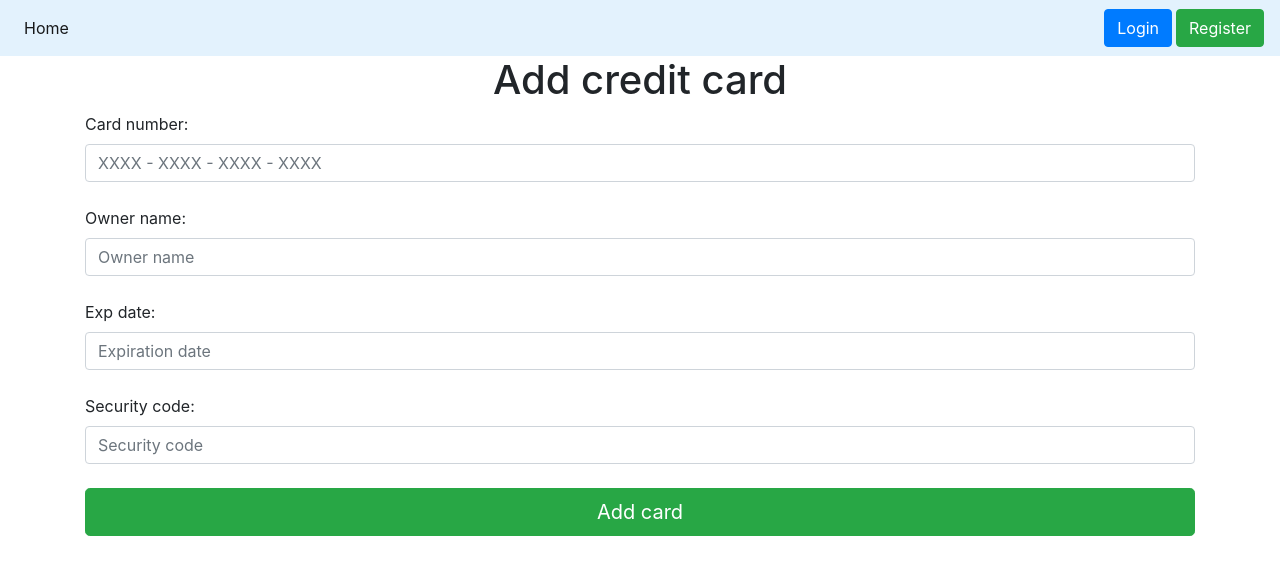
After one commit to NemanjaVasiljevic/DRS_Projekat, a Flask app: page /add_card in a window 1280 px wide. The commit adds this page. Shown: the top 575 px of the page. Run offline with Flask 2, Linux system fonts and the light colour scheme; some libraries are stand-ins or nearby versions.

Commit message:
male izmene

```diff
--- a/UI/API/forms.py
+++ b/UI/API/forms.py
@@ -30,3 +30,10 @@ class EditProfileForm(FlaskForm):
     password1 = PasswordField(label='Password:', validators=[Length(min=6)])
     password2 = PasswordField(label='Confirm password:', validators=[EqualTo('password1', 'Passwords do not match.')])
     submit = SubmitField(label='Save changes')
+
+class CreditCardFrom(FlaskForm):
+    cardNum = StringField(label='Card number: ', validators=[Length(min = 16, max = 16),DataRequired()])
+    ownerName = StringField(label='Owner name: ', validators=[Length(min = 3, max = 20),DataRequired()])
+    expDate = StringField(label='Exp date: ', validators=[Length(min = 5, max = 5),DataRequired()])
+    securityCode = StringField(label='Security code: ', validators=[Length(min = 3, max = 3),DataRequired()])
+    submit = SubmitField(label='Add card')
--- a/UI/API/routes.py
+++ b/UI/API/routes.py
@@ -1,6 +1,7 @@
 from flask import Flask, render_template, flash, redirect, url_for, jsonify, request, json, session
-from API.forms import RegisterForm, LoginForm, EditProfileForm
+from API.forms import RegisterForm, LoginForm, EditProfileForm,CreditCardFrom
 from API.models.user import User, UserSchema, LoginSchema
+from API.models.creditCard import CreditCard, CreditCardSchema
 from flask_login import login_user
 from urllib import request as req
 from urllib.error import HTTPError
@@ -109,3 +110,30 @@ def edit_profile_page():
         return render_template('edit_profile.html', form=form)
 
     return redirect(url_for('login_page'))
+
+@app.route('/add_card', methods=["POST", "GET"])
+def addCard_page():
+    form = CreditCardFrom()
+    if form.validate_on_submit():
+        card_to_add = CreditCard(form.cardNum.data, form.ownerName.data, form.expDate.data, form.securityCode.data)
+
+        data = CreditCardSchema().dump(card_to_add)
+        data = jsonify(data).get_data()
+        zahtev = req.Request("http://127.0.0.1:5000/add_card")
+        zahtev.add_header('Content-Type', 'application/json; charset=utf-8')
+        zahtev.add_header('Content-Length', len(data))
+
+        try:
+                ret = req.urlopen(zahtev, data)
+        except HTTPError as e:
+            flash(e.read().decode(), category='danger')
+            return render_template("creditCard.html", form=form)
+
+        flash(ret.read().decode(), category='success')
+        return redirect(url_for("home_page"))
+
+    if form.errors != {}:
+        for err_msg in form.errors.values():
+            flash(err_msg.pop(), category='danger')
+
+    return render_template('creditCard.html', form=form)
--- a/UI/API/templates/base.html
+++ b/UI/API/templates/base.html
@@ -30,6 +30,9 @@
             </li>
             <li class="nav-item">
               <a class="btn btn-primary navbar-btn mr-1" href="{{ url_for('logout_page') }}">Logout</a>
+            </li>
+            <li class="nav-item">
+              <a class="btn btn-primary navbar-btn mr-1" href="{{ url_for('addCard_page') }}">Add credit card</a>
             </li>
           {% else %}
             <li class="nav-item">
--- /dev/null
+++ b/UI/API/templates/creditCard.html
@@ -0,0 +1,33 @@
+{% extends 'base.html' %}
+{% block title %}
+    Credit card page
+{% endblock %}
+
+{% block content %}
+<div class="container-sm">
+    <form method="POST" class="form-register">
+        {{form.hidden_tag()}}
+        <h1 style="text-align: center;">Add credit card</h1>
+
+        {{ form.cardNum.label() }}
+        {{ form.cardNum(class="form-control", placeholder="XXXX - XXXX - XXXX - XXXX") }}
+        <br>
+
+        {{ form.ownerName.label() }}
+        {{ form.ownerName(class="form-control", placeholder="Owner name") }}
+        <br>
+
+        {{ form.expDate.label() }}
+        {{ form.expDate(class="form-control", placeholder="Expiration date") }}
+        <br>
+
+        {{ form.securityCode.label() }}
+        {{ form.securityCode(class="form-control", placeholder="Security code") }}
+        <br>
+
+        {{ form.submit(class="btn btn-lg btn-block btn-success") }}
+        <br>
+
+    </form>
+</div>
+{% endblock %}
```
Also changed, not shown: UI/API/models/creditCard.py (added, +19 -0 lines).
